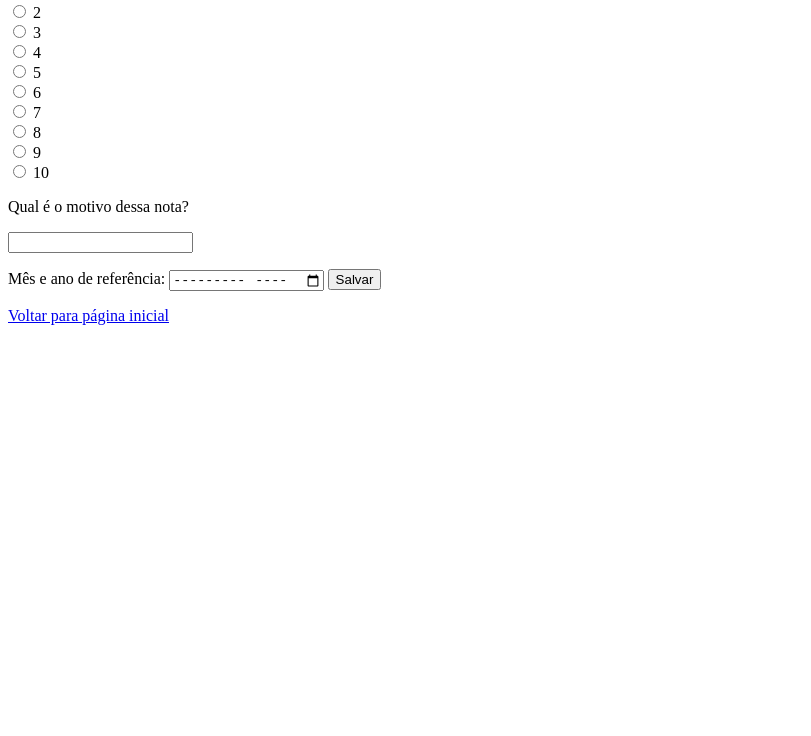
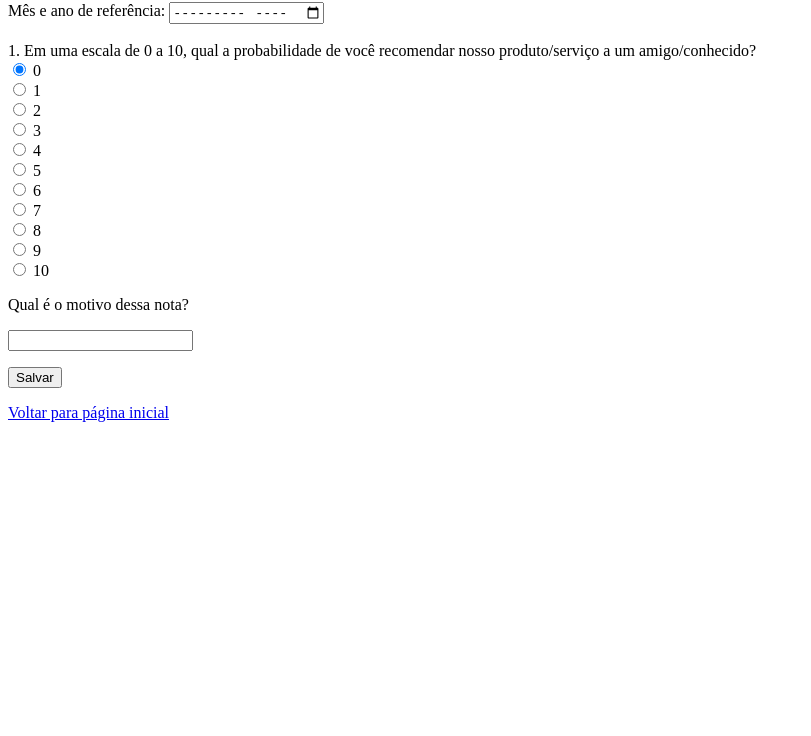
Before and after one commit to feliperodriguesxz/challenge-4-devs, a website: page html/evaluation.html in a window 1280 px wide. Shown: the part 64-800 px from the top of the page, without its empty margins (0-811 px from the left). Drawn offline with Linux system fonts and the light colour scheme; no server answers.

Commit message:
Saving Evaluation

```diff
--- a/html/evaluation.html
+++ b/html/evaluation.html
@@ -10,32 +10,34 @@
 </head>
 
 <body>
+<h1>Avaliação</h1>
+    <form>
 
+       Mês e ano de referência:
+        <input type="month" name="reference" id="reference">
         <form>
+                <br><br>
             1. Em uma escala de 0 a 10,
             qual a probabilidade de você recomendar nosso produto/serviço a um amigo/conhecido?<br>
 
-        <input type="radio" name="rating" value="0" checked> 0<br>
-        <input type="radio" name="rating" value="1"> 1<br>
-        <input type="radio" name="rating" value="2"> 2 <br>
-        <input type="radio" name="rating" value="3"> 3<br>
-        <input type="radio" name="rating" value="4"> 4<br>
-        <input type="radio" name="rating" value="5"> 5<br>
-        <input type="radio" name="rating" value="6"> 6<br>
-        <input type="radio" name="rating" value="7"> 7<br>
-        <input type="radio" name="rating" value="8"> 8<br>
-        <input type="radio" name="rating" value="9"> 9<br>
-        <input type="radio" name="rating" value="10"> 10<br>
+            <input type="radio" name="rating" id="rating" value="0" checked> 0<br>
+            <input type="radio" name="rating" id="rating" value="1"> 1<br>
+            <input type="radio" name="rating" id="rating" value="2"> 2 <br>
+            <input type="radio" name="rating" id="rating" value="3"> 3<br>
+            <input type="radio" name="rating" id="rating" value="4"> 4<br>
+            <input type="radio" name="rating" id="rating" value="5"> 5<br>
+            <input type="radio" name="rating" id="rating" value="6"> 6<br>
+            <input type="radio" name="rating" id="rating" value="7"> 7<br>
+            <input type="radio" name="rating" id="rating" value="8"> 8<br>
+            <input type="radio" name="rating" id="rating" value="9"> 9<br>
+            <input type="radio" name="rating" id="rating" value="10"> 10<br>
         </form>
         <form>
             <p>Qual é o motivo dessa nota?</p>
             <input type="text" id="question">
         </form>
         <form>
-        Mês e ano de referência:
-        <input type="month" name="monthYear" id="monthYear">
-
-        <button id="save">Salvar </button>
+            <button id="save" >Salvar </button>
         </form>
 
         <a href="index.html">Voltar para página inicial </a>
--- a/js/evaluation.js
+++ b/js/evaluation.js
@@ -1,29 +1,36 @@
-var rating = document.getElementById('rating');
-var question = document.getElementById('question');
-var monthYear = document.getElementById('monthYear');
-var save = document.getElementById('save');
 
-save.addEventListener('click', function () {
-//var rating = document.getElementById('rating');
-    create(rating.value, question.value, monthYear.value);
+ var rating = document.getElementById('rating');
+ var question = document.getElementById('question');
+ var reference = document.getElementById('reference');
+ var save = document.getElementById('save');
+
+ save.addEventListener('click', function () {
+    create(rating.value, question.value, reference.value);
 });
 
-function create(rating, question, monthYear) {
+function create(rating, question, reference) {
+
+   var id = firebase.database().ref().child('evaluations').push().key;
+
     var data = {
         rating: rating,
         question: question,
-        monthYear: monthYear
+        reference: reference,
+        id: id
     };
 
-    return firebase.database().ref().child('evaluations').push(data);
+    var updates = {};
+    updates['/evaluations/' + id] = data;
+    return firebase.database().ref().update(updates);
+
 }
 
 firebase.database().ref('evaluations').on('value', function (snapshot) {
-   //evaluationList.innerHTML = '';
+
     snapshot.forEach(function (item) {
         var li = document.createElement('li');
-        li.appendChild(document.createTextNode(item.val().rating + ': ' + item.val().question + ': '+ item.val.monthYear));
-       // evaluationList.appendChild(li);
+        li.appendChild(document.createTextNode(item.val().id + ': ' +item.val().rating + ': ' + item.val().question + ': ' + item.val().reference));
+
     });
 });
 
```
Lines whose indentation alone changed are shown as unchanged.
